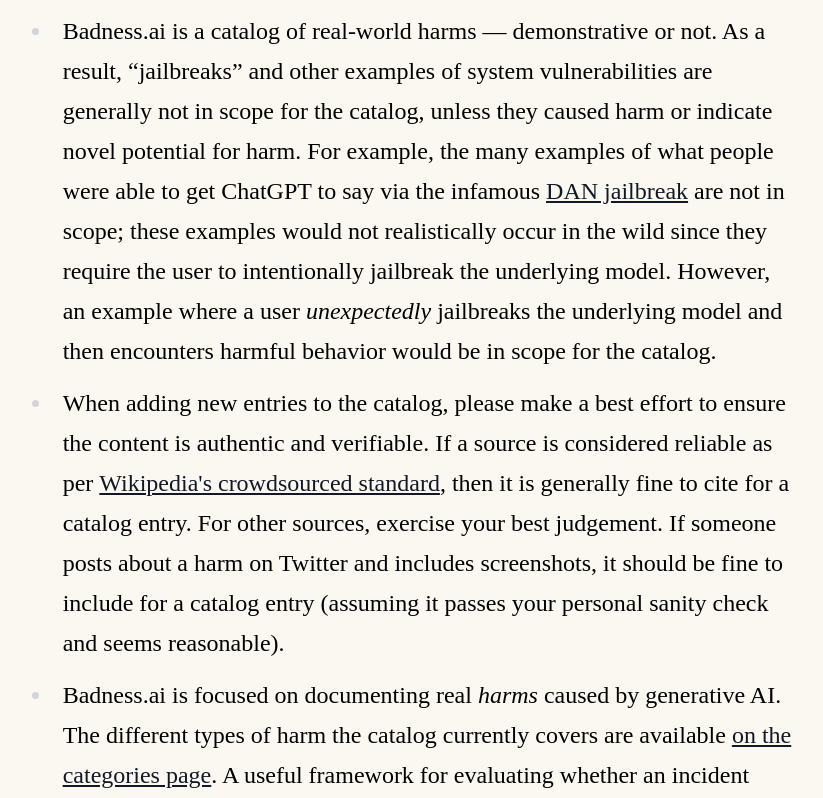
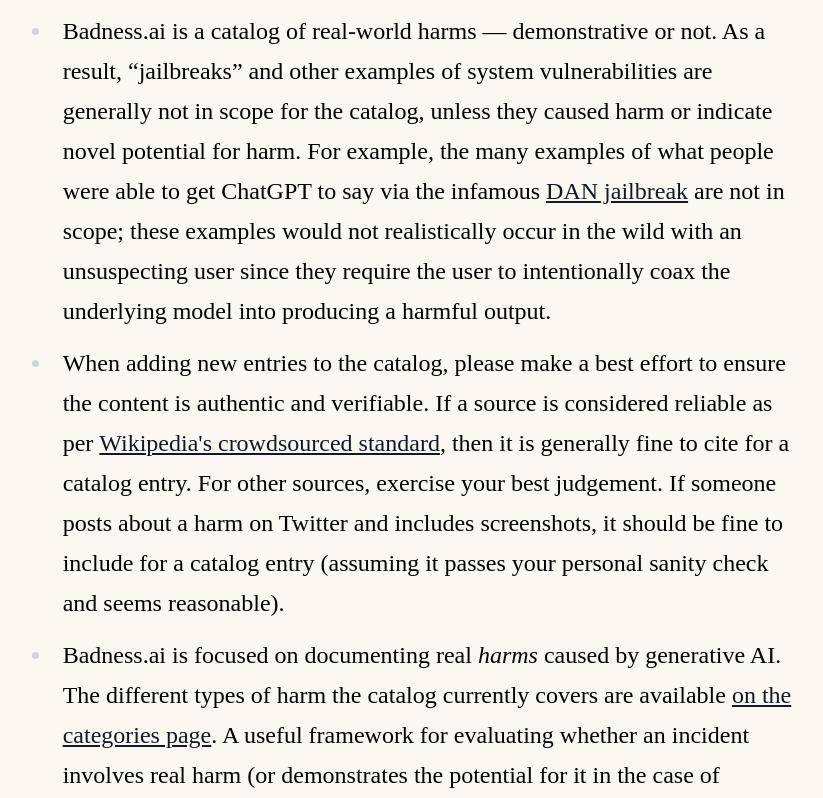
Before and after one commit to badnessdotai/catalog, a Next.js app: page /contribute in a window 1280 px wide. Shown: the part 1965-2763 px from the top of the page, without its empty margins (252-1075 px from the left). Built offline with nearby package versions, Linux system fonts and the light colour scheme; a web font is replaced by a local one.

Commit message:
Tighten language around jailbreaks

```diff
--- a/app/contribute/page.tsx
+++ b/app/contribute/page.tsx
@@ -74,10 +74,8 @@
                 were able to get ChatGPT to say via the
                 infamous <a href="https://www.cnbc.com/2023/02/06/chatgpt-jailbreak-forces-it-to-break-its-own-rules.html">DAN jailbreak</a> are
                 not in scope; these examples would not realistically occur
-                in the wild since they require the user to intentionally jailbreak the
-                underlying model. However, an example where a
-                user <i>unexpectedly</i> jailbreaks the underlying model and
-                then encounters harmful behavior would be in scope for the catalog.
+                in the wild with an unsuspecting user since they require the user to
+                intentionally coax the underlying model into producing a harmful output.
               </li>
               <li>
                 When adding new entries to the catalog, please make a best effort to
```
